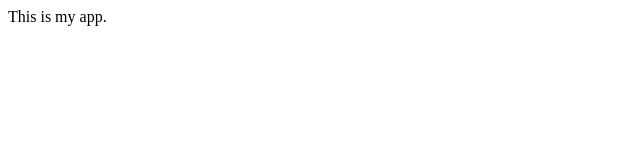
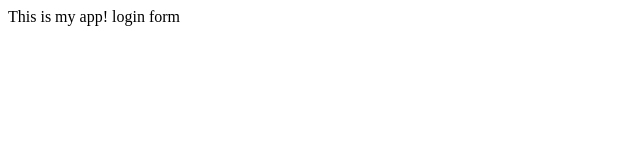
Before and after one commit to jimmyzhaoj/myappsample, a plain HTML site: page index.html in a window 1280 px wide. Shown: the full height of the page, 0-640 px from the left. Drawn offline with Linux system fonts and the light colour scheme.

Commit message:
login form2

```diff
--- a/index.html
+++ b/index.html
@@ -3,6 +3,7 @@
   <title>My App</title>
   </head>
   <body>
-    This is my app.
+    This is my app!
+    login form
   </body>
 </html>
```
Also changed, not shown: login.html (+1 -0 lines).
